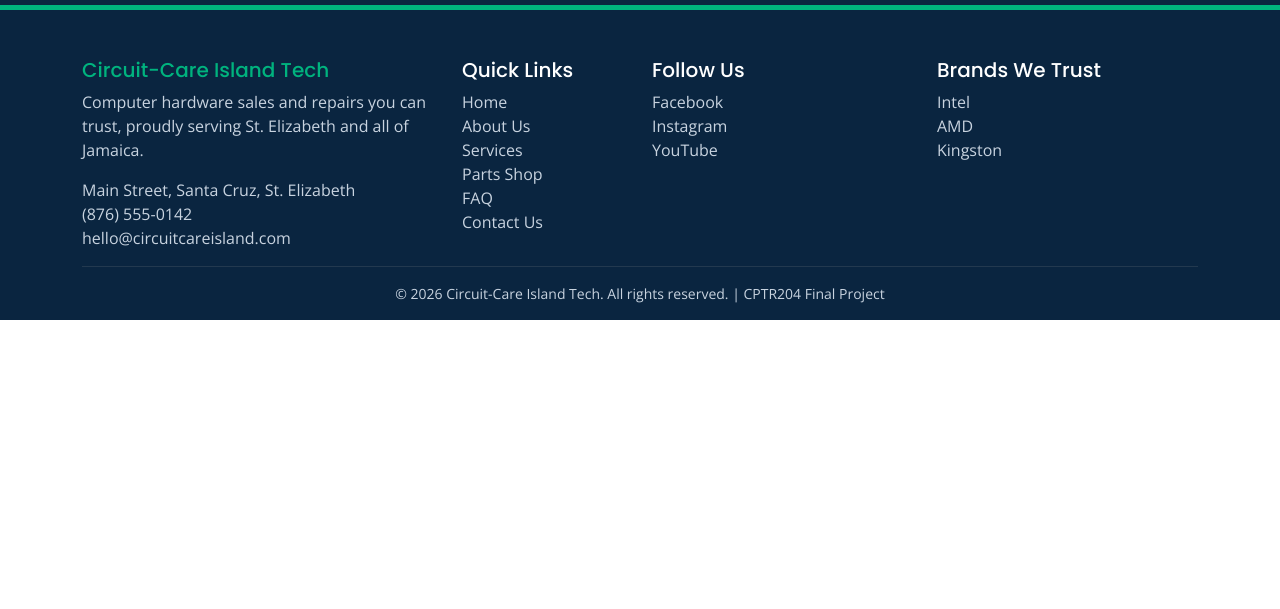
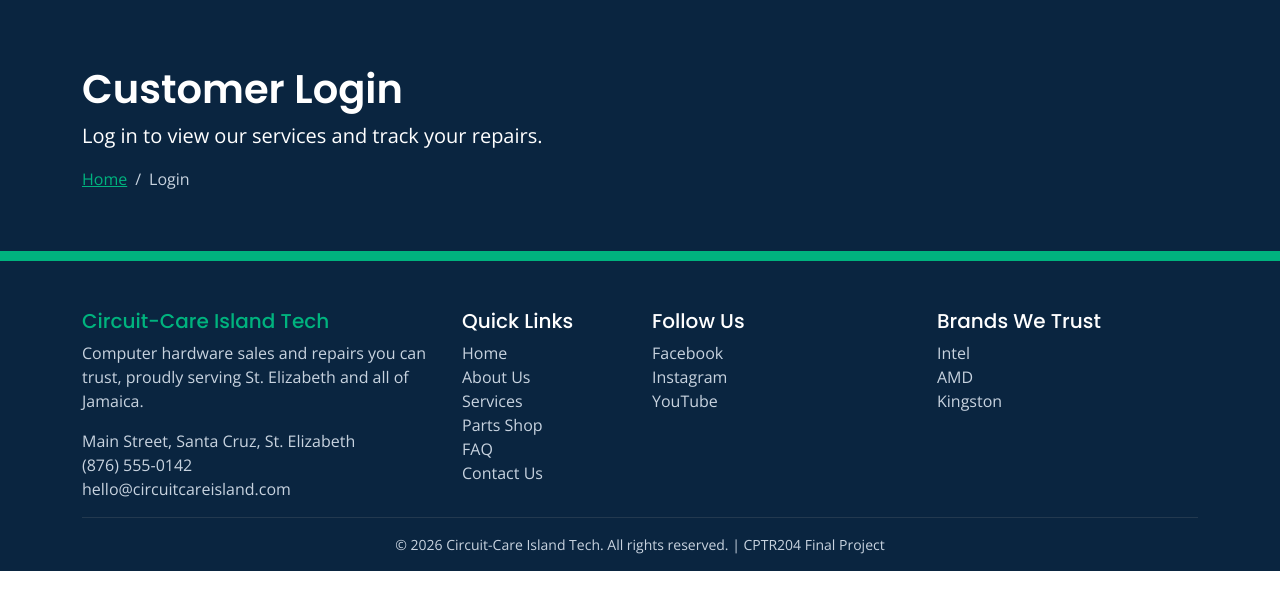
Before and after one commit to ray-bourne/CPTR204-Final-Project-Group, a plain HTML site: page login.html in a window 1280 px wide. Shown: the part 61-670 px from the top of the page. Drawn offline with nearby package versions, Linux system fonts and the light colour scheme.

Commit message:
Login - page banner done

```diff
--- a/login.html
+++ b/login.html
@@ -7,14 +7,16 @@
 
   <!-- BOOTSTRAP CSS -->
   <link href="https://cdn.jsdelivr.net/npm/bootstrap@5.3.8/dist/css/bootstrap.min.css" rel="stylesheet">
-  <!-- GOOGLE FONTS (Poppins for headings, Open Sans for text) -->
+
+  <!-- GOOGLE FONTS -->
   <link href="https://fonts.googleapis.com/css2?family=Open+Sans:wght@400;600;700&family=Poppins:wght@500;600;700&display=swap" rel="stylesheet">
-  <!-- OUR OWN CSS (EXTERNAL) -->
+
+  <!-- CSS (EXTERNAL) -->
   <link href="css/style.css" rel="stylesheet">
 </head>
 <body>
 
-  <!-- HEADER + NAVBAR -->
+    <!-- HEADER and NAVBAR -->
   <header>
     <nav class="navbar navbar-expand-lg navbar-dark bg-circuit">
       <div class="container">
@@ -25,6 +27,7 @@
         <button class="navbar-toggler" type="button" data-bs-toggle="collapse" data-bs-target="#mainNav" aria-controls="mainNav" aria-expanded="false" aria-label="Toggle navigation">
           <span class="navbar-toggler-icon"></span>
         </button>
+
         <div class="collapse navbar-collapse" id="mainNav">
           <ul class="navbar-nav ms-auto">
             <li class="nav-item"><a class="nav-link" href="index.html">Home</a></li>
@@ -34,6 +37,7 @@
             <li class="nav-item"><a class="nav-link" href="faq.html">FAQ</a></li>
             <li class="nav-item"><a class="nav-link" href="contact.html">Contact Us</a></li>
           </ul>
+
           <div class="d-flex gap-2 ms-lg-3 mt-2 mt-lg-0">
             <a class="btn btn-outline-light" href="login.html">Login</a>
             <a class="btn btn-circuit" href="register.html">Register</a>
@@ -45,21 +49,38 @@
 
   <!-- MAIN CONTENT -->
   <main>
-    <!-- ===== RAY-SHAUN BOURNE: BUILD THE LOGIN PAGE CONTENT HERE =====
-         Follow the "Login" section of the guide (guides folder).
-         Paste each step's code below this comment, in order. -->
+    <!-- Page Banner and Breadcrumb -->
+     <section class="page-banner">
+      <div class="container">
+        <h1>Customer Login</h1>
+        <p class="lead mb-3">Log in to view our services and track your repairs.</p>
+        <nav aria-label="breadcrumb">
+          <ol class="breadcrumb mb-0">
+            <li class="breadcrumb-item"><a href="index.html">Home</a></li>
+            <li class="breadcrumb-item active" aria-current="page">Login</li>
+          </ol>
+        </nav>
+      </div>
+     </section>
+
+
+    <!-- PASTE LOGIN CARD HERE -->
+
+
   </main>
 
   <!-- FOOTER -->
   <footer class="bg-circuit text-white pt-5 pb-3">
     <div class="container">
       <div class="row g-4">
+
         <!-- FOOTER: ABOUT THE STORE -->
         <div class="col-md-4">
           <h2 class="h5 text-circuit">Circuit-Care Island Tech</h2>
           <p class="footer-text">Computer hardware sales and repairs you can trust, proudly serving St. Elizabeth and all of Jamaica.</p>
           <p class="footer-text mb-0">Main Street, Santa Cruz, St. Elizabeth<br>(876) 555-0142<br>hello@circuitcareisland.com</p>
         </div>
+
         <!-- FOOTER: QUICK LINKS -->
         <div class="col-6 col-md-2">
           <h2 class="h5">Quick Links</h2>
@@ -72,6 +93,7 @@
             <li><a class="footer-link" href="contact.html">Contact Us</a></li>
           </ul>
         </div>
+
         <!-- FOOTER: FOLLOW US (EXTERNAL LINKS - OPEN IN A NEW TAB) -->
         <div class="col-6 col-md-3">
           <h2 class="h5">Follow Us</h2>
@@ -81,6 +103,7 @@
             <li><a class="footer-link" href="https://www.youtube.com" target="_blank" rel="noopener">YouTube</a></li>
           </ul>
         </div>
+
         <!-- FOOTER: BRANDS WE TRUST (EXTERNAL LINKS - OPEN IN A NEW TAB) -->
         <div class="col-md-3">
           <h2 class="h5">Brands We Trust</h2>
@@ -96,8 +119,9 @@
     </div>
   </footer>
 
-  <!-- BOOTSTRAP JAVASCRIPT (needed for the navbar menu, carousel and accordion) -->
+  <!-- Bootstrap JavaScript -->
   <script src="https://cdn.jsdelivr.net/npm/bootstrap@5.3.8/dist/js/bootstrap.bundle.min.js"></script>
+
   <!-- OUR JAVASCRIPT FOR THIS PAGE -->
   <script src="js/login.js"></script>
 </body>
```
Also changed, not shown: index.html (+7 -7 lines).
